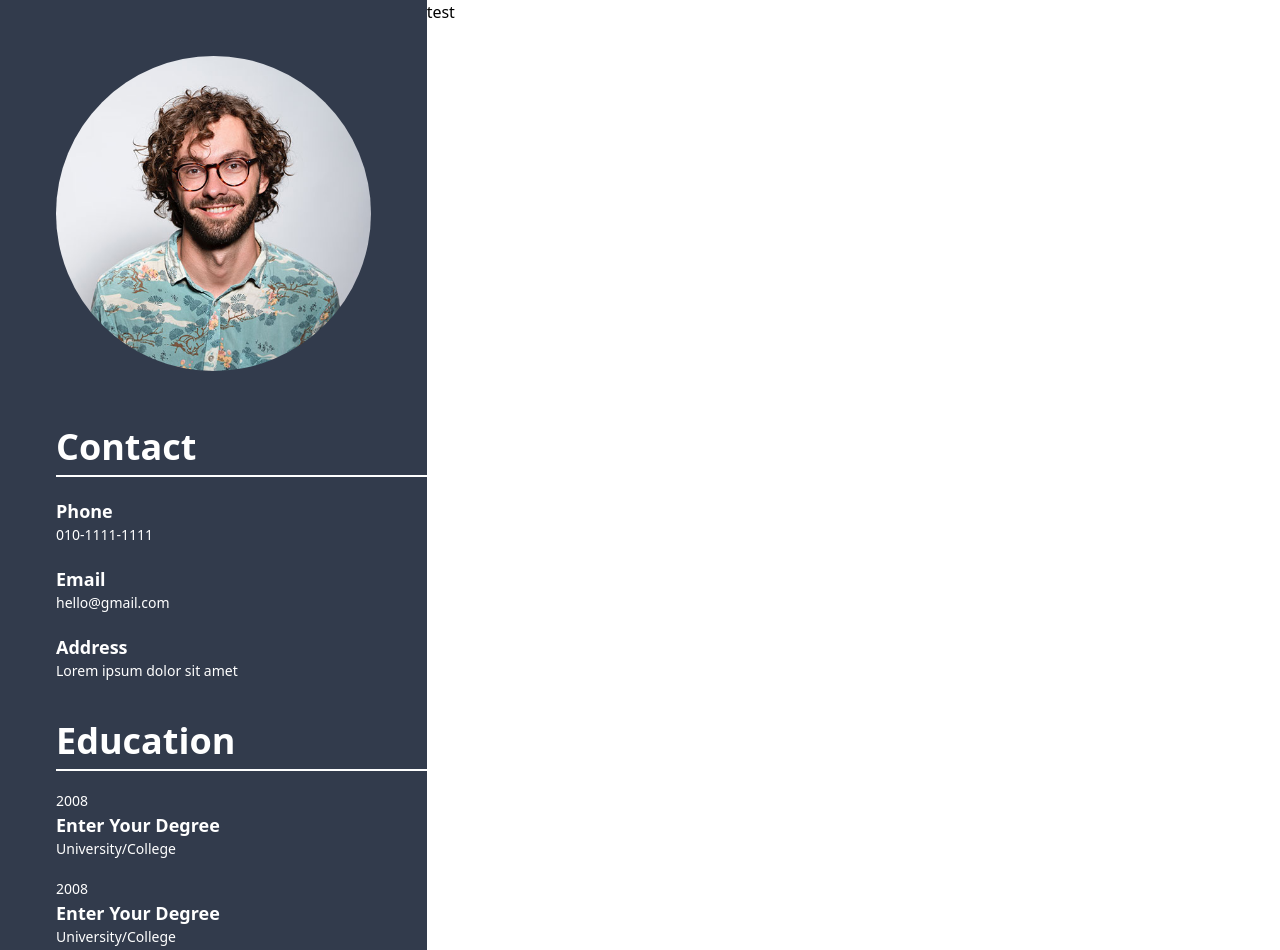
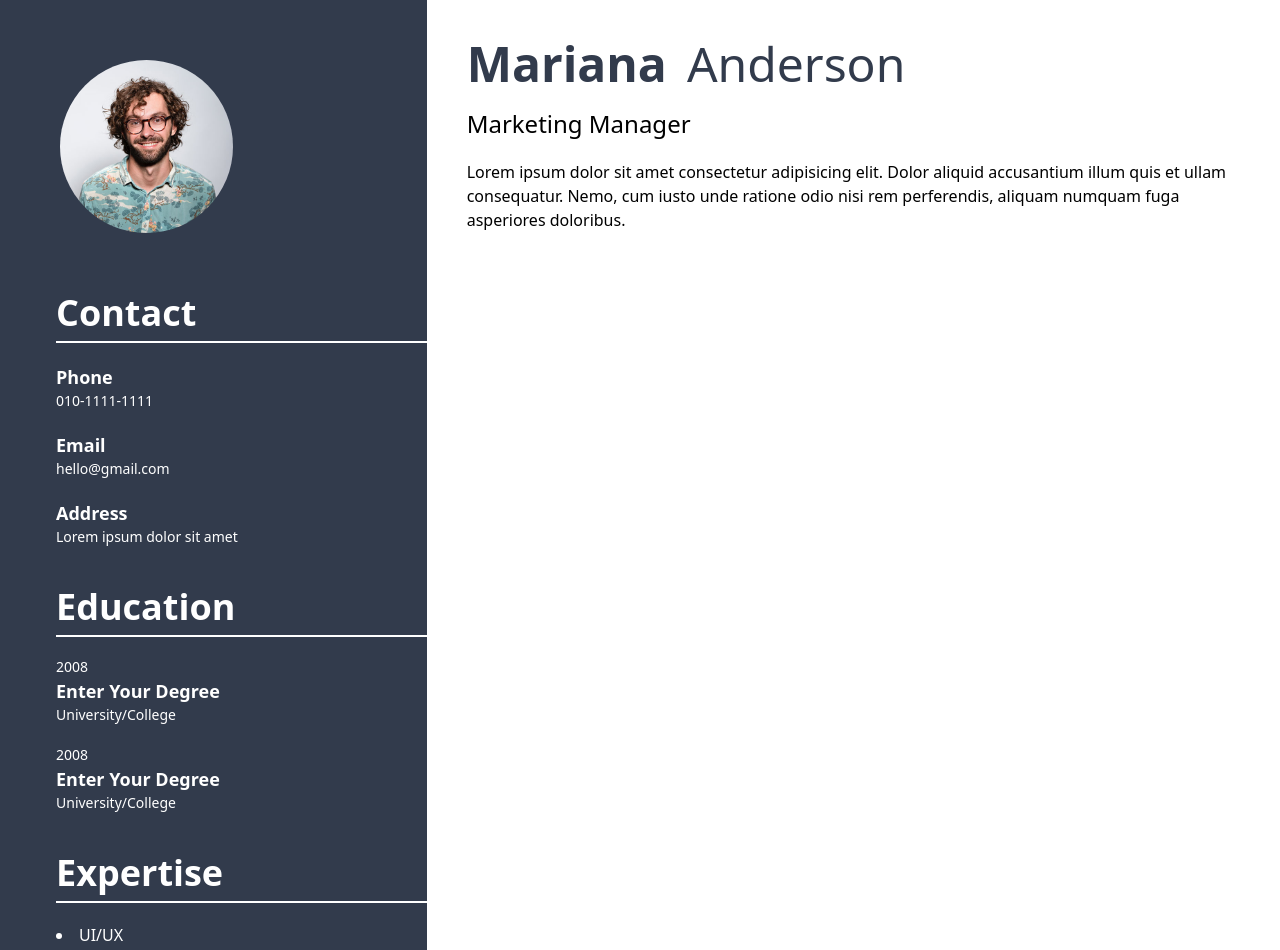
Before and after one commit to M-JiYeon/Ormi_Tailwind, a plain HTML site: page index.html in a window 1280 px wide. Shown: the top 950 px of the page. Drawn offline with nearby package versions, Linux system fonts and the light colour scheme.

Commit message:
add_name

```diff
--- a/index.html
+++ b/index.html
@@ -8,17 +8,33 @@
     <title>resume</title>
     <script src="https://cdn.tailwindcss.com"></script>
 </head>
-
-<body>
 <!-- #323b4c -->
 <!-- #ffffff -->
+
 <div class="flex">
-        <!-- 왼쪽 -->
     <div class="bg-[#323b4c] text-[#ffffff] w-1/3">
         <!-- 이미지 -->
-            <div class="flex justify-center items-center">
-                <img src="./1.jpg" alt="" class="rounded-full p-14">
+        <div class="lg:w-1/2 p-5 m-10">
+            <img class="rounded-full" src="./1.jpg" alt="" />
         </div>
+    </div>
+    <div class="bg-[#ffffff] w-2/3">
+        <div class="flex text-5xl mt-10 text-[#323b4c]">
+            <div class="ml-10 font-semibold">Mariana</div>
+            <div class="ml-5">Anderson</div>
+        </div>
+        <div class="ml-10 mr-10 mt-5 text-2xl">Marketing Manager</div>
+        <div class="ml-10 mr-10 mt-5 mb-5">Lorem ipsum dolor sit amet consectetur adipisicing elit. Dolor aliquid
+            accusantium
+            illum
+            quis et ullam consequatur. Nemo, cum iusto unde ratione odio nisi rem perferendis, aliquam numquam fuga
+            asperiores doloribus.
+        </div>
+    </div>
+</div>
+
+<div class="flex">
+    <div class="bg-[#323b4c] text-[#ffffff] w-1/3">
         <!-- Contact -->
         <div>
             <div class="pl-14 text-4xl font-semibold">Contact</div>
@@ -66,17 +82,19 @@
                 </ul>
             </div>
         </div>
+    </div>
+</div>
+
+<div class="flex">
     <!-- Language -->
-            <div class="mb-32">
+    <div class="bg-[#323b4c] text-[#ffffff] w-1/3 pb-32">
         <div class="pl-14 mt-10 text-4xl font-semibold">Language</div>
         <div class="ml-14 mt-2 mb-5 h-0.5 bg-[#ffffff]"></div>
         <div class="mb-5 pl-14">English</div>
         <div class="mb-5 pl-14">Spanish</div>
     </div>
 </div>
-        <div class="bg-[#ffffff] w-2/3">
-            <div>test</div>
-        </div>
+
 </body>
 
 </html>
```
Lines whose indentation alone changed are shown as unchanged.
